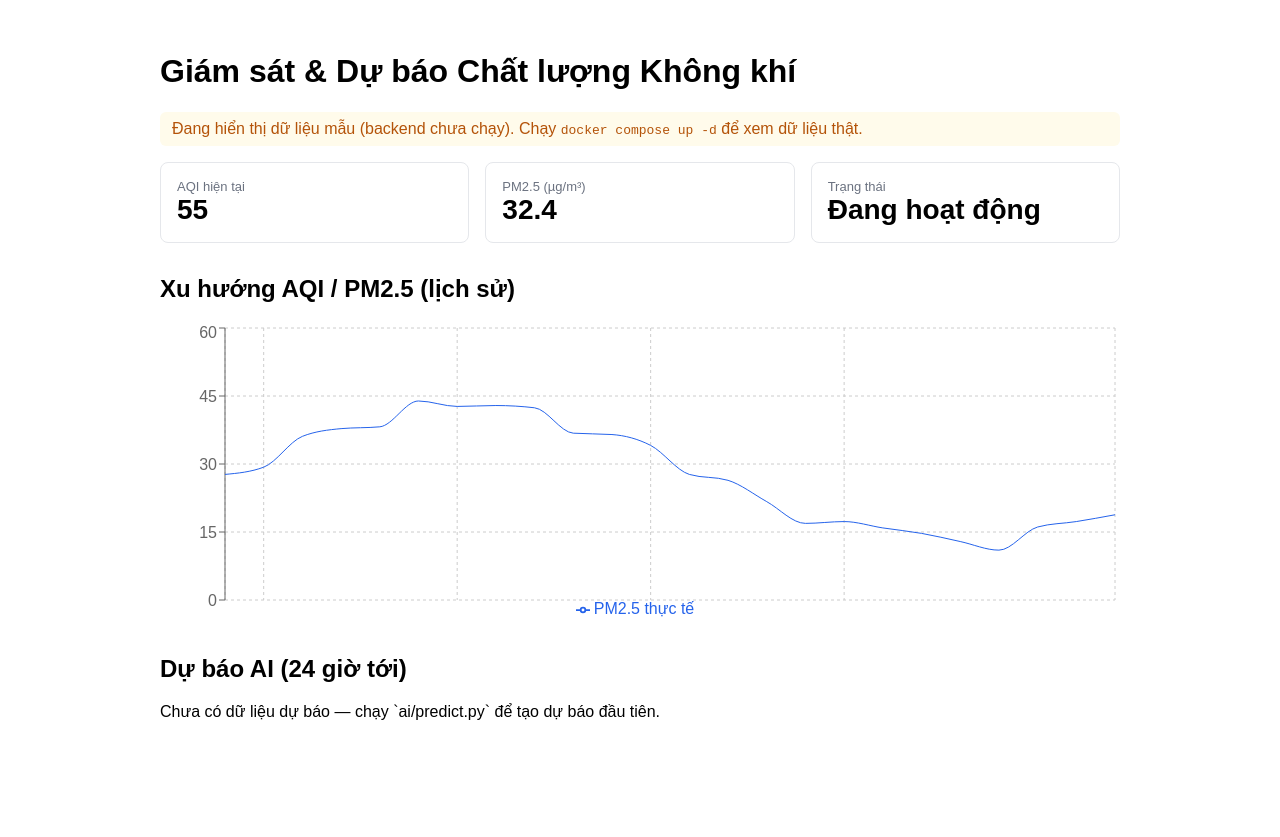
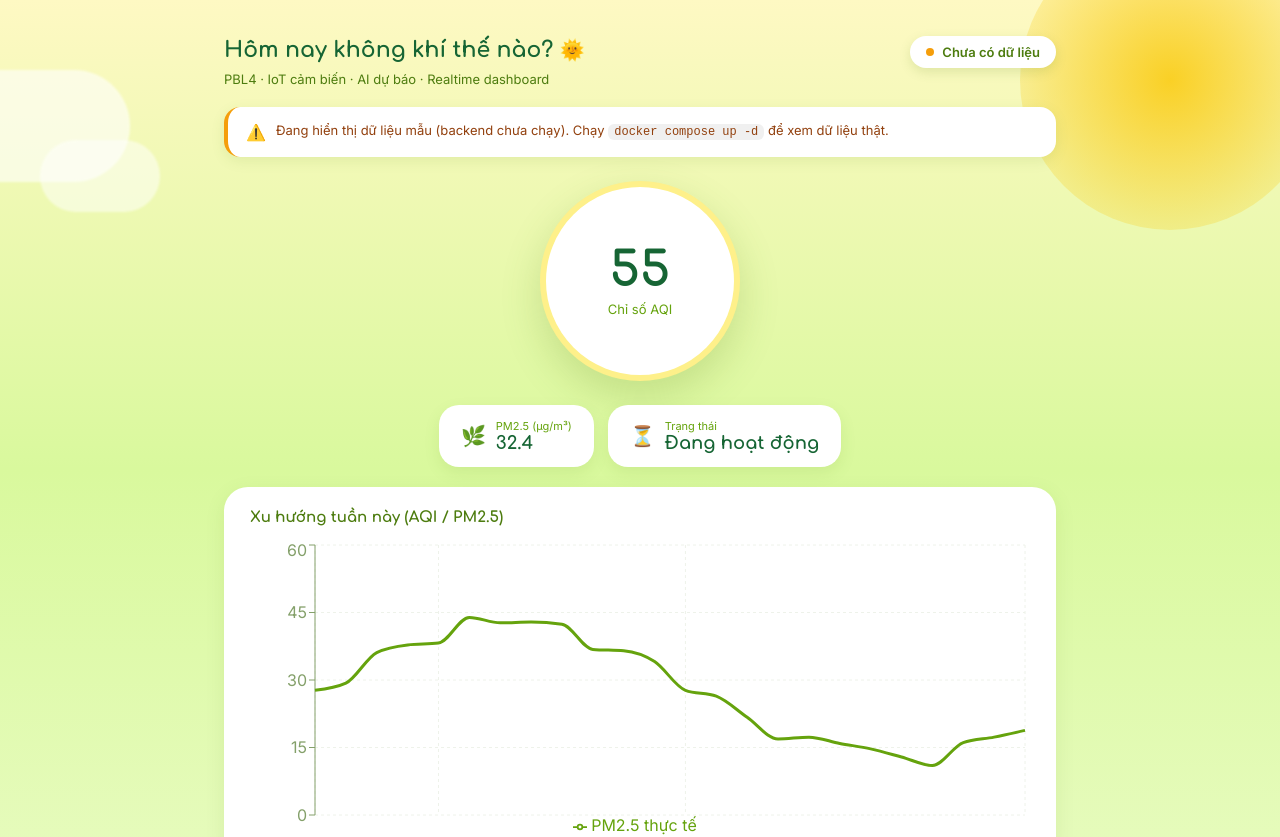
Before and after one commit to quyencode/pbl4, a React (Vite) app in the folder frontend/: page / in a window 1280 px wide. Shown: the top 837 px of the page. Before the commit the page ends 800 px from the top, so only its background shows below. Built offline with nearby package versions, Linux system fonts and the light colour scheme; no server answers.

Commit message:
Setup lại giao diện:))

```diff
--- a/frontend/index.html
+++ b/frontend/index.html
@@ -3,6 +3,8 @@
   <head>
     <meta charset="UTF-8" />
     <meta name="viewport" content="width=device-width, initial-scale=1.0" />
+    <link rel="preconnect" href="https://fonts.googleapis.com" />
+    <link rel="preconnect" href="https://fonts.gstatic.com" crossorigin />
     <title>PBL4 - Giám sát Chất lượng Không khí</title>
   </head>
   <body>
--- /dev/null
+++ b/frontend/src/App.css
@@ -0,0 +1,226 @@
+@import url("https://fonts.googleapis.com/css2?family=Comfortaa:wght@500;600;700&family=Inter:wght@400;500;600&display=swap");
+
+* { box-sizing: border-box; }
+
+body {
+  margin: 0;
+  font-family: "Inter", system-ui, sans-serif;
+}
+
+.page {
+  position: relative;
+  min-height: 100vh;
+  overflow: hidden;
+  background: linear-gradient(180deg, #fef9c3 0%, #d9f99d 45%, #ecfccb 100%);
+  color: #166534;
+}
+
+.sun-glow {
+  position: absolute;
+  top: -70px;
+  right: -40px;
+  width: 300px;
+  height: 300px;
+  border-radius: 999px;
+  background: radial-gradient(circle, rgba(250, 204, 21, 0.9), rgba(250, 204, 21, 0));
+  pointer-events: none;
+}
+
+.cloud {
+  position: absolute;
+  background: #fff;
+  border-radius: 999px;
+  opacity: 0.6;
+  filter: blur(1px);
+  pointer-events: none;
+}
+.cloud--1 { top: 70px; left: -60px; width: 190px; height: 112px; }
+.cloud--2 { top: 140px; left: 40px; width: 120px; height: 72px; opacity: 0.5; }
+
+.shell {
+  position: relative;
+  z-index: 1;
+  max-width: 880px;
+  margin: 0 auto;
+  padding: 36px 24px 56px;
+  display: flex;
+  flex-direction: column;
+  gap: 20px;
+}
+
+.app-header {
+  display: flex;
+  align-items: flex-start;
+  justify-content: space-between;
+  gap: 16px;
+  flex-wrap: wrap;
+}
+
+.app-header-text h1 {
+  font-family: "Comfortaa", system-ui, sans-serif;
+  font-size: 22px;
+  font-weight: 700;
+  color: #166534;
+  margin: 0;
+  line-height: 1.3;
+}
+
+.header-emoji { font-size: 20px; }
+
+.app-subtitle {
+  margin: 6px 0 0;
+  font-size: 13px;
+  color: #4d7c0f;
+}
+
+.status-pill {
+  display: inline-flex;
+  align-items: center;
+  gap: 8px;
+  background: #fff;
+  padding: 8px 16px;
+  border-radius: 999px;
+  font-size: 13px;
+  font-weight: 600;
+  color: #4d7c0f;
+  box-shadow: 0 4px 12px rgba(77, 124, 15, 0.15);
+  white-space: nowrap;
+}
+
+.status-dot {
+  width: 8px;
+  height: 8px;
+  border-radius: 999px;
+  background: #cbd5e1;
+}
+.status-pill--live .status-dot { background: #22c55e; }
+.status-pill--idle .status-dot { background: #f59e0b; }
+
+.loading-text,
+.empty-text {
+  font-size: 13px;
+  color: #65a30d;
+}
+
+.banner {
+  display: flex;
+  align-items: flex-start;
+  gap: 10px;
+  padding: 14px 18px;
+  border-radius: 16px;
+  font-size: 13px;
+  line-height: 1.5;
+  background: #fff;
+  box-shadow: 0 4px 14px rgba(77, 124, 15, 0.1);
+}
+.banner--warning { border-left: 4px solid #f59e0b; color: #92400e; }
+.banner--info { border-left: 4px solid #0ea5e9; color: #075985; }
+.banner-icon { font-size: 16px; line-height: 1.4; }
+.banner code {
+  background: rgba(0, 0, 0, 0.06);
+  padding: 1px 6px;
+  border-radius: 6px;
+  font-size: 12px;
+}
+
+.aqi-ring-wrap {
+  display: flex;
+  flex-direction: column;
+  align-items: center;
+  gap: 10px;
+  margin: 4px 0;
+}
+
+.aqi-ring {
+  width: 200px;
+  height: 200px;
+  border-radius: 999px;
+  background: #fff;
+  box-shadow: 0 16px 40px rgba(77, 124, 15, 0.2);
+  border: 6px solid #fef08a;
+  display: flex;
+  flex-direction: column;
+  align-items: center;
+  justify-content: center;
+}
+
+.aqi-ring-value {
+  font-family: "Comfortaa", system-ui, sans-serif;
+  font-size: 48px;
+  font-weight: 700;
+  color: #166534;
+}
+
+.aqi-ring-label {
+  font-size: 13px;
+  color: #65a30d;
+  margin-top: 4px;
+}
+
+.aqi-ring-hint {
+  max-width: 320px;
+  text-align: center;
+  font-size: 12px;
+  color: #b45309;
+  margin: 0;
+}
+
+.mini-stat-row {
+  display: flex;
+  justify-content: center;
+  gap: 14px;
+  flex-wrap: wrap;
+}
+
+.mini-stat {
+  background: #fff;
+  border-radius: 20px;
+  padding: 14px 22px;
+  display: flex;
+  align-items: center;
+  gap: 10px;
+  box-shadow: 0 6px 16px rgba(77, 124, 15, 0.1);
+}
+
+.mini-stat-icon { font-size: 20px; }
+
+.mini-stat-label {
+  font-size: 11px;
+  color: #65a30d;
+}
+
+.mini-stat-value {
+  font-family: "Comfortaa", system-ui, sans-serif;
+  font-size: 18px;
+  font-weight: 700;
+  color: #166534;
+}
+
+.card.chart-card {
+  background: #fff;
+  border-radius: 24px;
+  padding: 22px 26px;
+  box-shadow: 0 6px 20px rgba(77, 124, 15, 0.1);
+}
+
+.card.chart-card h2 {
+  font-family: "Comfortaa", system-ui, sans-serif;
+  font-size: 15px;
+  font-weight: 700;
+  margin: 0 0 14px;
+  color: #4d7c0f;
+}
+
+.card.chart-card h2.chart-title--forecast {
+  color: #ca8a04;
+}
+
+@media (max-width: 560px) {
+  .shell { padding: 24px 14px 40px; }
+  .app-header { flex-direction: column; align-items: stretch; }
+  .status-pill { align-self: flex-start; }
+  .aqi-ring { width: 160px; height: 160px; }
+  .aqi-ring-value { font-size: 38px; }
+  .mini-stat { padding: 12px 16px; }
+  .card.chart-card { padding: 18px 16px; }
+}
--- a/frontend/src/App.jsx
+++ b/frontend/src/App.jsx
@@ -4,6 +4,7 @@ import {
 } from "recharts";
 import { getLatestReadingForDevice, getReadingsHistory, getLatestForecast, connectLiveSocket } from "./api.js";
 import { MOCK_LATEST, MOCK_HISTORY } from "./mockData.js";
+import "./App.css";
 
 const DEFAULT_DEVICE_ID = "node-01";
 const MAX_HISTORY_POINTS = 168; // khớp mặc định limit của getReadingsHistory (7 ngày * 24h)
@@ -87,84 +88,112 @@ export default function App() {
     };
   }, []);
 
+  const isLive = Boolean(latest) && !usingMock;
+
   return (
-    <div style={{ fontFamily: "sans-serif", maxWidth: 960, margin: "0 auto", padding: 24 }}>
-      <h1>Giám sát &amp; Dự báo Chất lượng Không khí </h1>
+    <div className="page">
+      <div className="sun-glow" aria-hidden="true" />
+      <div className="cloud cloud--1" aria-hidden="true" />
+      <div className="cloud cloud--2" aria-hidden="true" />
 
-      {loading && <p>Đang tải dữ liệu…</p>}
+      <div className="shell">
+        <header className="app-header">
+          <div className="app-header-text">
+            <h1>
+              Hôm nay không khí thế nào? <span className="header-emoji">🌞</span>
+            </h1>
+            <p className="app-subtitle">PBL4 · IoT cảm biến · AI dự báo · Realtime dashboard</p>
+          </div>
+          <span className={`status-pill ${isLive ? "status-pill--live" : "status-pill--idle"}`}>
+            <span className="status-dot" />
+            {isLive ? "Đang hoạt động" : "Chưa có dữ liệu"}
+          </span>
+        </header>
+
+        {loading && <p className="loading-text">Đang tải dữ liệu…</p>}
 
         {usingMock && (
-        <p style={{ color: "#b45309", background: "#fffbeb", padding: "8px 12px", borderRadius: 6 }}>
+          <div className="banner banner--warning">
+            <span className="banner-icon">⚠️</span>
+            <span>
               Đang hiển thị dữ liệu mẫu (backend chưa chạy). Chạy <code>docker compose up -d</code> để xem dữ liệu thật.
-        </p>
+            </span>
+          </div>
         )}
 
         {!usingMock && noRealDataYet && (
-        <p style={{ color: "#1d4ed8", background: "#eff6ff", padding: "8px 12px", borderRadius: 6 }}>
+          <div className="banner banner--info">
+            <span className="banner-icon">ℹ️</span>
+            <span>
               Đã kết nối API thật nhưng chưa có dữ liệu cho node <code>{DEFAULT_DEVICE_ID}</code> — kiểm tra xem node
               cảm biến và MQTT subscriber đã publish/ghi dữ liệu chưa.
-        </p>
+            </span>
+          </div>
         )}
 
-      <section style={{ display: "flex", flexWrap: "wrap", gap: 16, marginBottom: 32 }}>
-        <StatCard
-          title="AQI hiện tại"
-          value={formatNumber(latest?.aqi, 0)}
-          hint={latest && latest.aqi == null ? "Chờ Backend/AI tính AQI (chưa có trong /api/readings)" : undefined}
-        />
-        <StatCard title="PM2.5 (µg/m³)" value={formatNumber(latest?.pm25, 1)} />
-        <StatCard title="Trạng thái" value={latest ? "Đang hoạt động" : "Chưa có dữ liệu"} />
+        <section className="aqi-ring-wrap">
+          <div className="aqi-ring">
+            <div className="aqi-ring-value">{formatNumber(latest?.aqi, 0)}</div>
+            <div className="aqi-ring-label">Chỉ số AQI</div>
+          </div>
+          {latest && latest.aqi == null && (
+            <p className="aqi-ring-hint">Chờ Backend/AI tính AQI (chưa có trong /api/readings)</p>
+          )}
         </section>
 
-      <section style={{ marginBottom: 32 }}>
-        <h2>Xu hướng AQI / PM2.5 (lịch sử)</h2>
+        <section className="mini-stat-row">
+          <StatCard icon="🌿" label="PM2.5 (µg/m³)" value={formatNumber(latest?.pm25, 1)} />
+          <StatCard
+            icon={isLive ? "✅" : "⏳"}
+            label="Trạng thái"
+            value={latest ? "Đang hoạt động" : "Chưa có dữ liệu"}
+          />
+        </section>
+
+        <section className="card chart-card">
+          <h2>Xu hướng tuần này (AQI / PM2.5)</h2>
           <ResponsiveContainer width="100%" height={300}>
             <LineChart data={history}>
-            <CartesianGrid strokeDasharray="3 3" />
+              <CartesianGrid strokeDasharray="3 3" stroke="#eef2ea" />
               <XAxis dataKey="timestamp" hide />
-            <YAxis />
-            <Tooltip />
+              <YAxis stroke="#84a06a" />
+              <Tooltip contentStyle={{ borderRadius: 14, border: "1px solid #ecfccb" }} />
               <Legend />
-            <Line type="monotone" dataKey="pm25" name="PM2.5 thực tế" stroke="#2563eb" dot={false} />
+              <Line type="monotone" dataKey="pm25" name="PM2.5 thực tế" stroke="#65a30d" strokeWidth={3} dot={false} />
             </LineChart>
           </ResponsiveContainer>
         </section>
 
-      <section>
-        <h2>Dự báo AI (24 giờ tới)</h2>
+        <section className="card chart-card">
+          <h2 className="chart-title--forecast">Dự báo AI (24 giờ tới)</h2>
           {forecast ? (
             <ResponsiveContainer width="100%" height={300}>
               <LineChart data={forecast.predictions}>
-              <CartesianGrid strokeDasharray="3 3" />
+                <CartesianGrid strokeDasharray="3 3" stroke="#eef2ea" />
                 <XAxis dataKey="timestamp" hide />
-              <YAxis />
-              <Tooltip />
+                <YAxis stroke="#84a06a" />
+                <Tooltip contentStyle={{ borderRadius: 14, border: "1px solid #fef3c7" }} />
                 <Legend />
-              <Line type="monotone" dataKey="pm25" name="PM2.5 dự báo" stroke="#dc2626" dot={false} />
+                <Line type="monotone" dataKey="pm25" name="PM2.5 dự báo" stroke="#eab308" strokeWidth={3} strokeDasharray="7 5" dot={false} />
               </LineChart>
             </ResponsiveContainer>
           ) : (
-          <p>Chưa có dữ liệu dự báo — chạy `ai/predict.py` để tạo dự báo đầu tiên.</p>
+            <p className="empty-text">Chưa có dữ liệu dự báo — chạy <code>ai/predict.py</code> để tạo dự báo đầu tiên.</p>
           )}
         </section>
+      </div>
     </div>
   );
 }
 
-function StatCard({ title, value, hint }) {
+function StatCard({ icon, label, value }) {
   return (
-    <div
-      style={{
-        flex: "1 1 160px",
-        minWidth: 160,
-        border: "1px solid #e5e7eb",
-        borderRadius: 8,
-        padding: 16,
-      }}
-    >
-      <div style={{ fontSize: 13, color: "#6b7280" }}>{title}</div>
-      <div style={{ fontSize: 28, fontWeight: 600 }}>{value}</div>
-      {hint && <div style={{ fontSize: 11, color: "#9ca3af", marginTop: 4 }}>{hint}</div>}
+    <div className="mini-stat">
+      <span className="mini-stat-icon">{icon}</span>
+      <div>
+        <div className="mini-stat-label">{label}</div>
+        <div className="mini-stat-value">{value}</div>
+      </div>
     </div>
   );
 }
```
Lines whose indentation alone changed are shown as unchanged.
